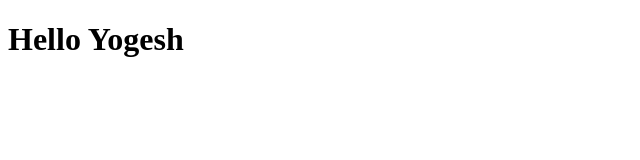
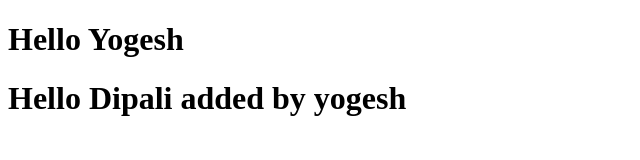
Before and after one commit to yogeshkolhe/User1, a plain HTML site: page index.html in a window 1280 px wide. Shown: the whole page, without its empty margins (0-640 px from the left). Drawn offline with Linux system fonts and the light colour scheme.

Commit message:
changes in index html

```diff
--- a/index.html
+++ b/index.html
@@ -8,5 +8,6 @@
 </head>
 <body>
     <h1>Hello Yogesh </h1>
+    <h1>Hello Dipali added by yogesh</h1>
 </body>
 </html>
```
